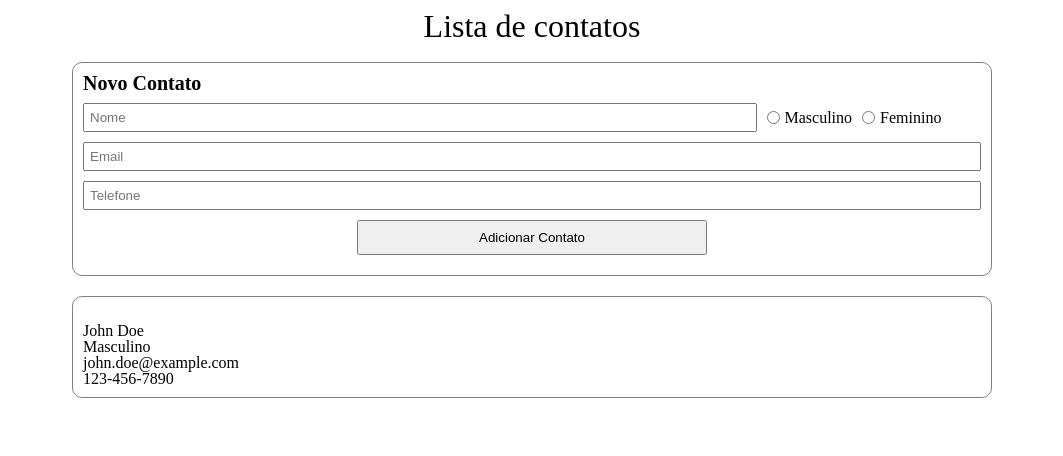
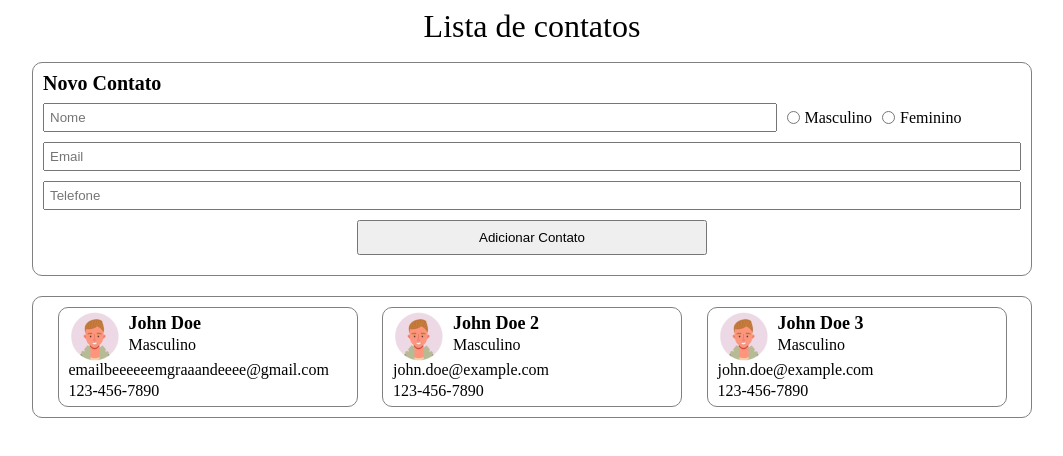
Before and after one commit to Leonardopabis/Lista-de-nomes, a React (Vite) app: page / in a window 1280 px wide. Shown: the top 456 px of the page, without its empty margins (108-1171 px from the left). Built offline with nearby package versions, Linux system fonts and the light colour scheme.

Commit message:
feita a lista de contatos

```diff
--- a/src/App.jsx
+++ b/src/App.jsx
@@ -14,9 +14,21 @@ function App() {
       id: 1,
       name: 'John Doe',
       gender: 'male',
+      email: 'emailbeeeeeemgraaandeeee@gmail.com',
+      phone: '123-456-7890'
+    },{
+      id: 3,
+      name: 'John Doe 2',
+      gender: 'male',
       email: 'john.doe@example.com',
       phone: '123-456-7890'
-    }
+    },{
+      id: 3,
+      name: 'John Doe 3',
+      gender: 'male',
+      email: 'john.doe@example.com',
+      phone: '123-456-7890'
+    },
   ]
 
   return (
@@ -29,7 +41,7 @@ function App() {
         <NewContactForm />
       </FieldContainer>
       <FieldContainer>
-        <ContactList />
+        <ContactList contacts={contacts} />
       </FieldContainer>
     </main>
     </>
--- a/src/components/ContactCard/contact-card.styles.css
+++ b/src/components/ContactCard/contact-card.styles.css
@@ -0,0 +1,29 @@
+.contact-card {
+    width: 300px;
+    height: 100px;
+    display: flex;
+    flex-direction: column;
+    padding: 10px;
+    justify-content: center;
+    border: 1px solid gray;
+    border-radius: 10px;
+}
+
+.contact-card .top-part {
+    display: flex;
+    flex-direction: row;
+    align-items: center;
+    gap: 10px;
+}
+
+.contact-card h3 {
+    font-size: 18px;
+    font-weight: bold;
+    margin-bottom: 5px;
+}
+
+.contact-card p {
+    font-size: 16px;
+    font-weight: 500px;
+    margin-bottom: 5px;
+}
--- a/src/components/ContactCard/index.jsx
+++ b/src/components/ContactCard/index.jsx
@@ -1,15 +1,30 @@
 import './contact-card.styles.css'
 
 export function ContactCard({ contact }) {
-    let img = ''
+    let img = null
+    let genero = ''
+
+    if (contact.gender === 'male') {
+        img = './src/assets/imagemHomem.png'
+        genero = 'Masculino'
+    } else {
+        img = '.src/./assets/imagemMulher.png'
+        genero = 'Feminino'
+    }
 
     return (
         <div className='contact-card'>
-            <img src="" alt="" />
-            <h3>{contact.name}</h3>
-            <p>{contact.gender}</p>
-            <p>{contact.email}</p>
-            <p>{contact.phone}</p>
+            <div className='top-part'>
+                <img src={img} alt={contact.name} />
+                <div>
+                    <h3>{contact.name}</h3>
+                    <p>{genero}</p>
+                </div>
+            </div>
+            <div>
+                <p>{contact.email}</p>
+                <p>{contact.phone}</p>
+            </div>
         </div>
     )
 }
--- a/src/components/ContactList/contact-list.styles.css
+++ b/src/components/ContactList/contact-list.styles.css
@@ -0,0 +1,6 @@
+.contact-list {
+    display: flex;
+    justify-content: space-evenly;
+    gap: 10px;
+    flex-wrap: wrap;
+}
--- a/src/components/ContactList/index.jsx
+++ b/src/components/ContactList/index.jsx
@@ -1,13 +1,14 @@
+import { ContactCard } from '../ContactCard'
 import './contact-list.styles.css'
 
-export function ContactList() {
+export function ContactList({ contacts }) {
     return (
-        <div>
-            <img src="" alt="" />
-            <h3>John Doe</h3>
-            <p>Masculino</p>
-            <p>john.doe@example.com</p>
-            <p>123-456-7890</p>
+        <div className='contact-list'>
+            {contacts.map(contact => {
+                return (
+                    <ContactCard key={contact.id} contact={contact} />
+                )
+            })}
         </div>
     )
 }
--- a/src/components/FieldContainer/field-container.styles.css
+++ b/src/components/FieldContainer/field-container.styles.css
@@ -1,6 +1,6 @@
 .field-container {
     margin: 20px auto;
-    width: 920px;
+    width: 1000px;
     max-width: 90%;
     border: 1px solid gray;
     border-radius: 10px;
```
